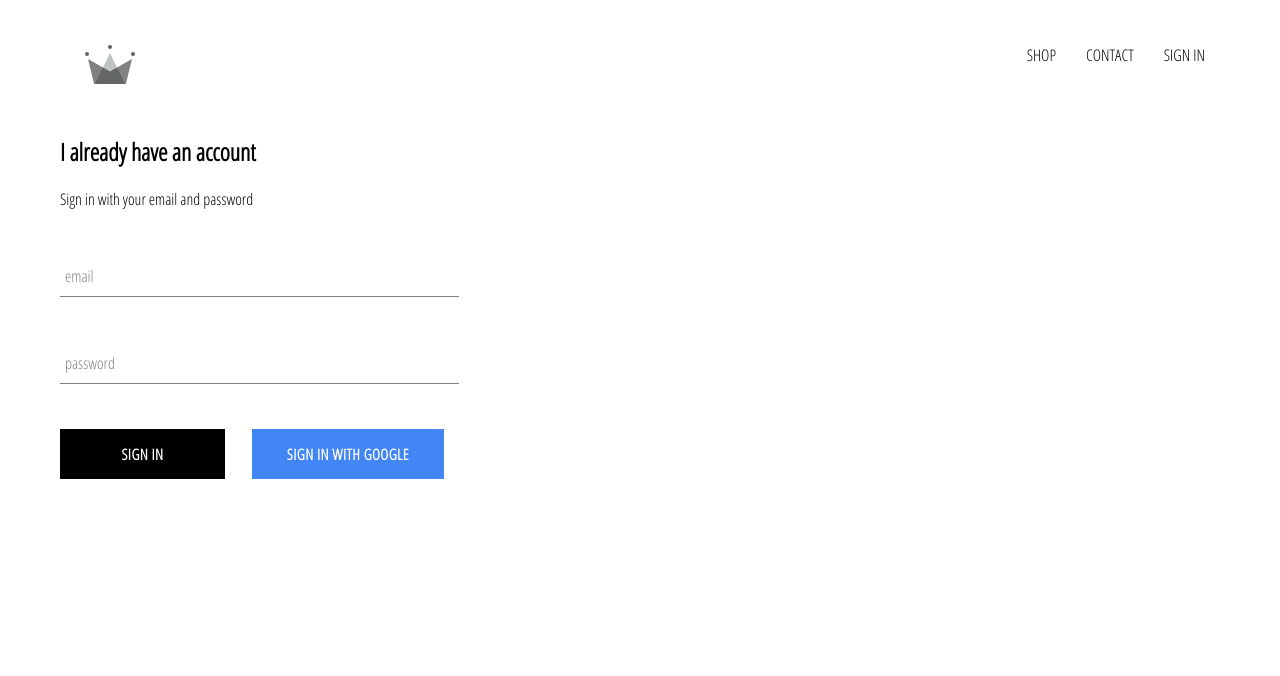
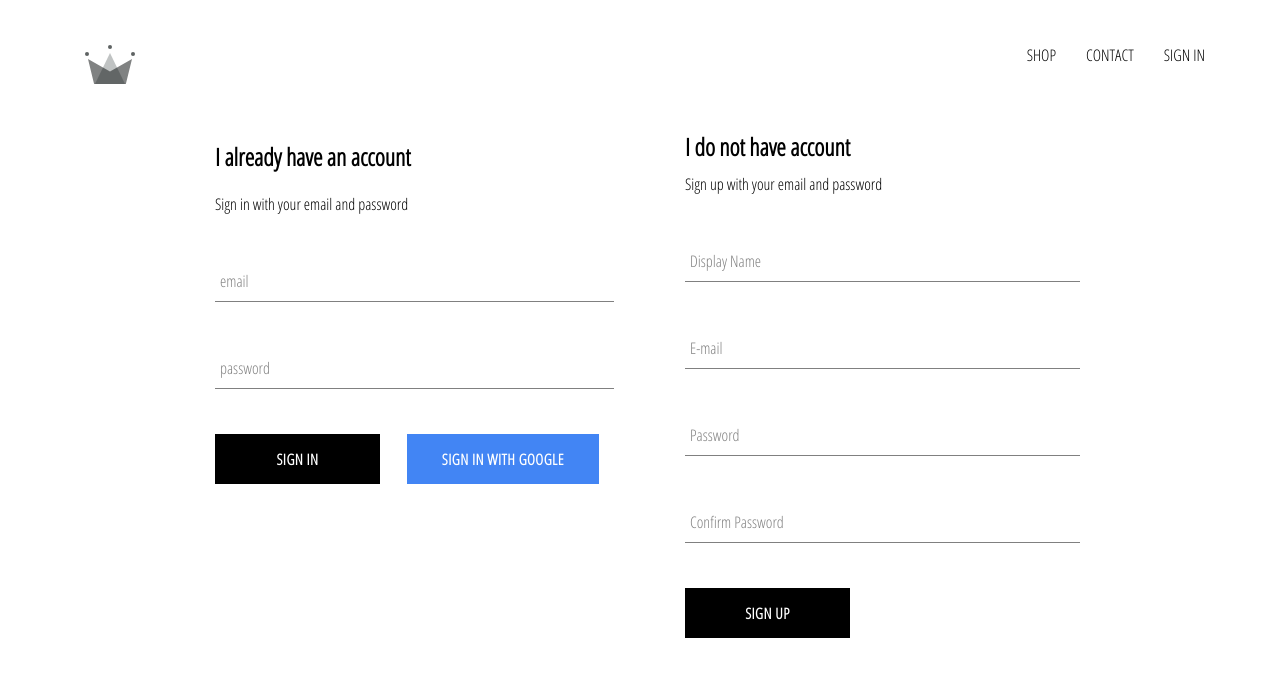
Before and after one commit to lukababu/crwn-clothing, a React (Create React App) app: page /signin in a window 1280 px wide. Shown: the top 676 px of the page. Built offline with nearby package versions, Linux system fonts and the light colour scheme; no server answers.

Commit message:
Added sign up with email and pass

```diff
--- a/src/App.js
+++ b/src/App.js
@@ -6,7 +6,7 @@
 import ShopPage from './pages/shop/shop.component';
 import Header from './components/header/header.component';
 import SignInAndSignUp from './pages/sign-in-and-sign-up/sign-in-and-sign-up.component'
-import { auth } from './firebase/firebase.utils';
+import { auth, createUserProfileDocument } from './firebase/firebase.utils';
 
 const NotFound = () => {
   return(
@@ -28,10 +28,25 @@
   unsubscribeFromAuth = null
 
   componentDidMount() {
-    this.unsubscribeFromAuth = auth.onAuthStateChanged(user => {
-      this.setState({ currentUser: user})
+    this.unsubscribeFromAuth = auth.onAuthStateChanged(async userAuth => {
+      if(userAuth) {
+        const userRef = await createUserProfileDocument(userAuth)
 
-      console.log(user)
+        userRef.onSnapshot(snapObject => {
+          this.setState({
+            currentUser: {
+              id: snapObject.id,
+              ...snapObject.data()
+            }
+          })
+        })
+      }
+      else {
+        this.setState({
+          currentUser: userAuth
+        })
+      }
+
     })
   }
 
--- /dev/null
+++ b/src/components/sign-up/sign-up.component.jsx
@@ -0,0 +1,102 @@
+import React from 'react'
+
+import './sign-up.styles.scss'
+
+import FormInput from '../form-input/form-input.component'
+import CustomButton from '../custom-button/custom-button.component'
+
+import { auth, createUserProfileDocument } from '../../firebase/firebase.utils'
+import { useHistory } from 'react-router'
+
+class SignUp extends React.Component {
+    constructor(){
+        super()
+
+        this.state = {
+            displayName: '',
+            email: '',
+            password: '',
+            confirmPassword: '',
+        }
+    }
+
+    handleSubmit = async (event) => {
+        event.preventDefault()
+
+        const { displayName, email, password, confirmPassword } = this.state
+
+        if(password !== confirmPassword) {
+            alert("Passwords don't match")
+            return
+        }
+
+        try {
+            const { user } = await auth.createUserWithEmailAndPassword(email, password)
+
+            await createUserProfileDocument(user, { displayName })
+
+            this.setState = {
+                displayName: '',
+                email: '',
+                password: '',
+                confirmPassword: '',
+            }
+        } catch (error) {
+            console.error(error)
+        }
+    }
+
+    handleChange = event => {
+        const { name, value } = event.target
+
+        this.setState({ [name]: value })
+    }
+
+    render() {
+        const { displayName, email, password, confirmPassword } = this.state
+        return(
+            <div className='sign-up'>
+                <h2 className='title'>I do not have account</h2>
+                <span>Sign up with your email and password</span>
+                <form className='sign-up-form' onSubmit={this.handleSubmit}>
+                    <FormInput
+                        type='text'
+                        name='displayName'
+                        value={displayName}
+                        onChange={this.handleChange}
+                        label='Display Name'
+                        required
+                    />
+                    <FormInput
+                        type='email'
+                        name='email'
+                        value={email}
+                        onChange={this.handleChange}
+                        label='E-mail'
+                        required
+                    />
+                    <FormInput
+                        type='password'
+                        name='password'
+                        value={password}
+                        onChange={this.handleChange}
+                        label='Password'
+                        required
+                    />
+                    <FormInput
+                        type='password'
+                        name='confirmPassword'
+                        value={confirmPassword}
+                        onChange={this.handleChange}
+                        label='Confirm Password'
+                        required
+                    />
+                    <CustomButton type='submit'>SIGN UP</CustomButton>
+                </form>
+            </div>
+        )
+    }
+
+}
+
+export default SignUp
--- /dev/null
+++ b/src/components/sign-up/sign-up.styles.scss
@@ -0,0 +1,9 @@
+.sign-up {
+    display: flex;
+    flex-direction: column;
+    width: 380px;
+
+    .title {
+        margin: 10px 0;
+    }
+}
--- a/src/firebase/firebase.utils.js
+++ b/src/firebase/firebase.utils.js
@@ -12,6 +12,32 @@
     measurementId: "G-ZERC9DZYED"
 }
 
+export const createUserProfileDocument = async (userAuth, additionalData) => {
+    if (!userAuth) return;
+
+    const userRef = firestore.doc(`users/${userAuth.uid}`)
+
+    const snapShot = await userRef.get()
+
+    if(!snapShot.exists) {
+        const { displayName, email } = userAuth
+        const createdAt = new Date()
+
+        try {
+            await userRef.set({
+                displayName,
+                email,
+                createdAt,
+                ...additionalData
+            })
+        } catch (error) {
+            console.log('error creating user', error.message)
+        }
+    }
+
+    return userRef
+}
+
 firebase.initializeApp(config)
 
 export const auth = firebase.auth()
--- a/src/pages/sign-in-and-sign-up/sign-in-and-sign-up.component.jsx
+++ b/src/pages/sign-in-and-sign-up/sign-in-and-sign-up.component.jsx
@@ -3,11 +3,13 @@
 import './sign-in-and-sign-up.styles.scss'
 
 import SignIn from '../../components/sign-in/sign-in.component'
+import SignUp from '../../components/sign-up/sign-up.component'
 
 const SignInAndSignUp = () => {
     return (
         <div className='sign-in-and-sign-up'>
             <SignIn />
+            <SignUp />
         </div>
     )
 }
--- a/src/pages/sign-in-and-sign-up/sign-in-and-sign-up.styles.scss
+++ b/src/pages/sign-in-and-sign-up/sign-in-and-sign-up.styles.scss
@@ -0,0 +1,6 @@
+.sign-in-and-sign-up {
+    width: 850px;
+    display: flex;
+    justify-content: space-between;
+    margin: 30px auto;
+}
```
